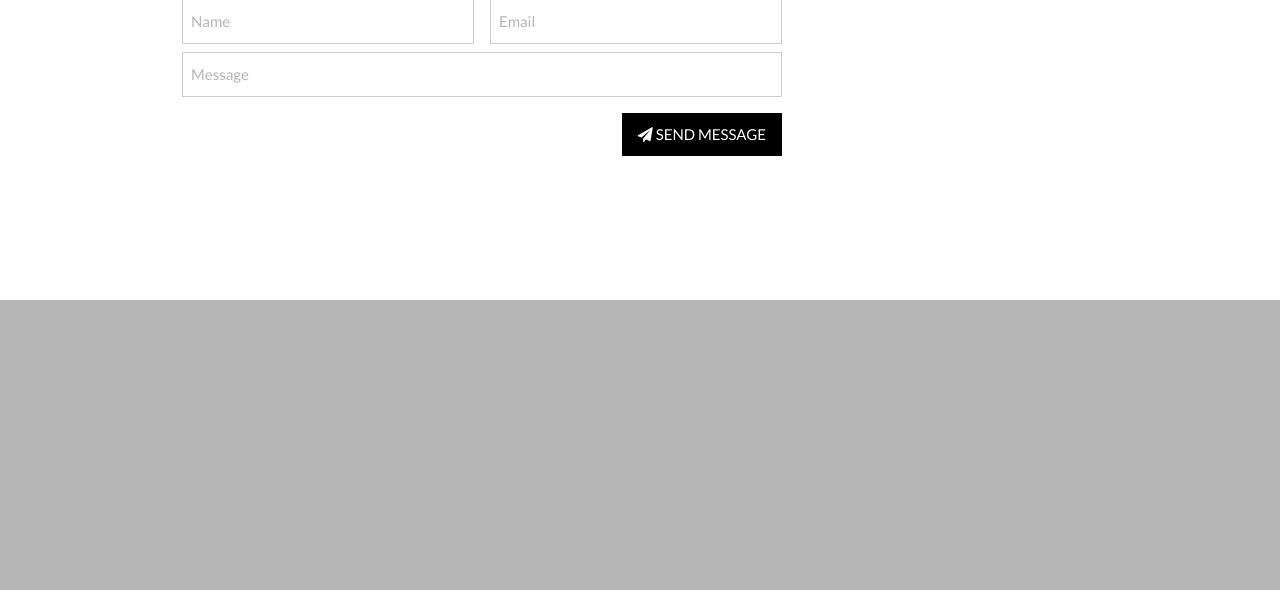
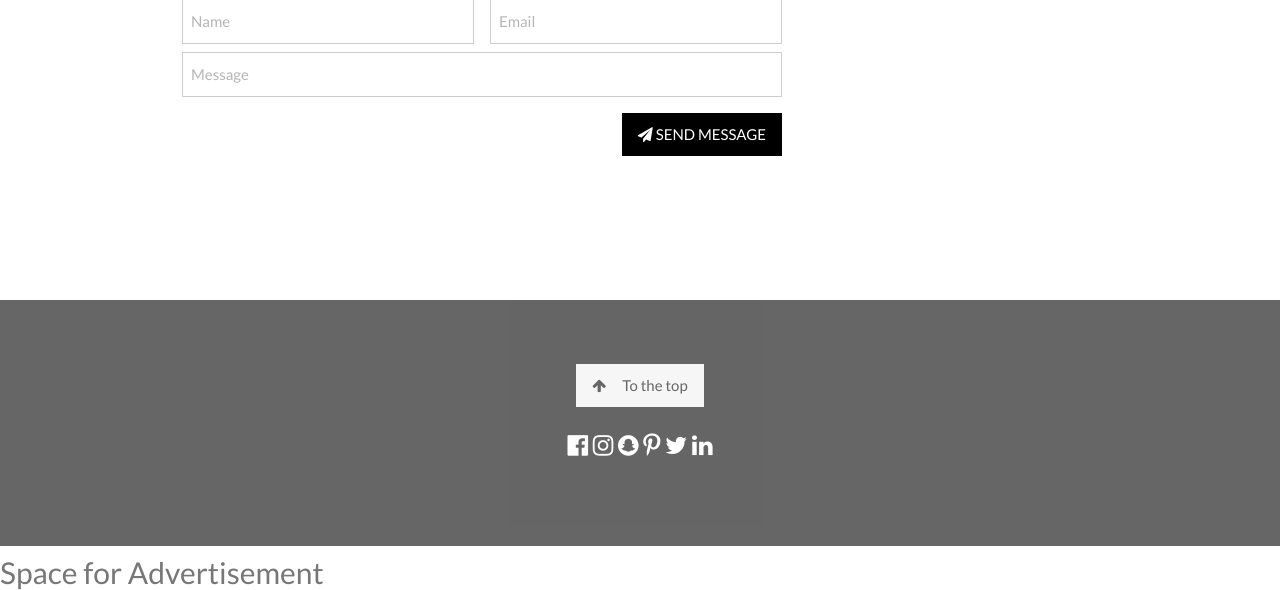
Before and after one commit to nsuspring2019cse299sec4/Group-5, a Django app: page /finddoctor/about/ in a window 1280 px wide. Shown: the part 2015-2605 px from the top of the page. Before the commit the page ends 2315 px from the top, so only its background shows below. Run offline with Django 3.2, Linux system fonts and the light colour scheme; some libraries are stand-ins or nearby versions.

Commit message:
Added footer in About

```diff
--- a/Project code/findadoc/finddoctor/templates/finddoctor/about.html
+++ b/Project code/findadoc/finddoctor/templates/finddoctor/about.html
@@ -105,6 +105,22 @@
   </div>
 </div>
 
+<footer class="w3-center w3-black w3-padding-64 w3-opacity w3-hover-opacity-off">
+  <a href="#home" class="w3-button w3-light-grey"><i class="fa fa-arrow-up w3-margin-right"></i>To the top</a>
+  <div class="w3-xlarge w3-section">
+    <i class="fa fa-facebook-official w3-hover-opacity"></i>
+    <i class="fa fa-instagram w3-hover-opacity"></i>
+    <i class="fa fa-snapchat w3-hover-opacity"></i>
+    <i class="fa fa-pinterest-p w3-hover-opacity"></i>
+    <i class="fa fa-twitter w3-hover-opacity"></i>
+    <i class="fa fa-linkedin w3-hover-opacity"></i>
+  </div>
+</footer>
+
+<div class="footer">
+  <h2>Space for Advertisement</h2>
+</div>
+
 
 
 </body>
```
